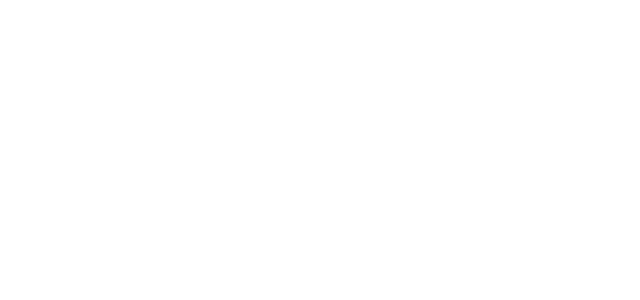
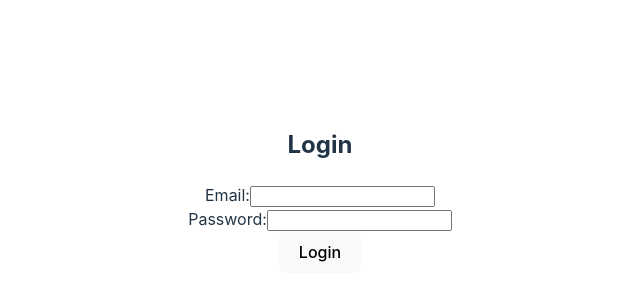
Before and after one commit to MoinRauf/resourcehive, a React (Vite) app in the folder frontend/: page / in a window 1280 px wide. Shown: the part 210-510 px from the top of the page, without its empty margins (320-960 px from the left). Built offline with nearby package versions, Linux system fonts and the light colour scheme.

Commit message:
fix error

```diff
--- a/frontend/package.json
+++ b/frontend/package.json
@@ -10,6 +10,7 @@
     "preview": "vite preview"
   },
   "dependencies": {
+    "axios": "^1.7.7",
     "frontend": "file:",
     "react": "^18.3.1",
     "react-dom": "^18.3.1",
--- a/frontend/src/pages/home/HomePage.jsx
+++ b/frontend/src/pages/home/HomePage.jsx
@@ -1,23 +1,80 @@
-// eslint-disable-next-line no-unused-vars
-import React from "react";
-import homeimage from "../../assets/homepageimage.jpeg"; // Adjust the path as needed
+import { useState } from "react";
+import axios from "axios";
 
 const HomePage = () => {
+  const [email, setEmail] = useState("");
+  const [password, setPassword] = useState("");
+  const [errors, setErrors] = useState({});
+
+  const validateForm = () => {
+    const newErrors = {};
+    if (!email) {
+      newErrors.email = "Email is required";
+    } else if (!/\S+@\S+\.\S+/.test(email)) {
+      newErrors.email = "Email is invalid";
+    }
+    if (!password) {
+      newErrors.password = "Password is required";
+    } else if (password.length < 6) {
+      newErrors.password = "Password must be at least 6 characters";
+    }
+    return newErrors;
+  };
+
+  const handleSubmit = async (event) => {
+    event.preventDefault();
+    const validationErrors = validateForm();
+
+    if (Object.keys(validationErrors).length > 0) {
+      setErrors(validationErrors);
+      return;
+    }
+
+    try {
+      const response = await axios.post(
+        "https://resourcehive-b.vercel.app//login",
+        {
+          email,
+          password,
+        }
+      );
+      console.log("Login successful:", response.data);
+      // Handle successful login (e.g., redirect or update state)
+    } catch (error) {
+      console.error("Login failed:", error.response?.data || error.message);
+      setErrors({ submit: "Login failed. Please check your credentials." });
+    }
+  };
+
   return (
-    <div
-      style={{
-        position: "relative",
-        height: "100vh",
-        overflow: "hidden",
-        backgroundImage: `url(${homeimage})`, // Set the background image
-        backgroundSize: "cover", // Cover the entire area
-        backgroundPosition: "center", // Center the image
-      }}
-    >
-      <h1 style={{ color: "white", position: "absolute", top: "20px", left: "20px" }}>
-        Welcome to the Homepage
-      </h1>
-      {/* Other content can go here */}
+    <div>
+      <h2>Login</h2>
+      <form onSubmit={handleSubmit}>
+        <div>
+          <label>Email:</label>
+          <input
+            type="email"
+            value={email}
+            onChange={(e) => setEmail(e.target.value)}
+            required
+          />
+          {errors.email && <span style={{ color: "red" }}>{errors.email}</span>}
+        </div>
+        <div>
+          <label>Password:</label>
+          <input
+            type="password"
+            value={password}
+            onChange={(e) => setPassword(e.target.value)}
+            required
+          />
+          {errors.password && (
+            <span style={{ color: "red" }}>{errors.password}</span>
+          )}
+        </div>
+        {errors.submit && <span style={{ color: "red" }}>{errors.submit}</span>}
+        <button type="submit">Login</button>
+      </form>
     </div>
   );
 };
```
Also changed, not shown: 2 other files (tests, documents, lock files or other folders).
